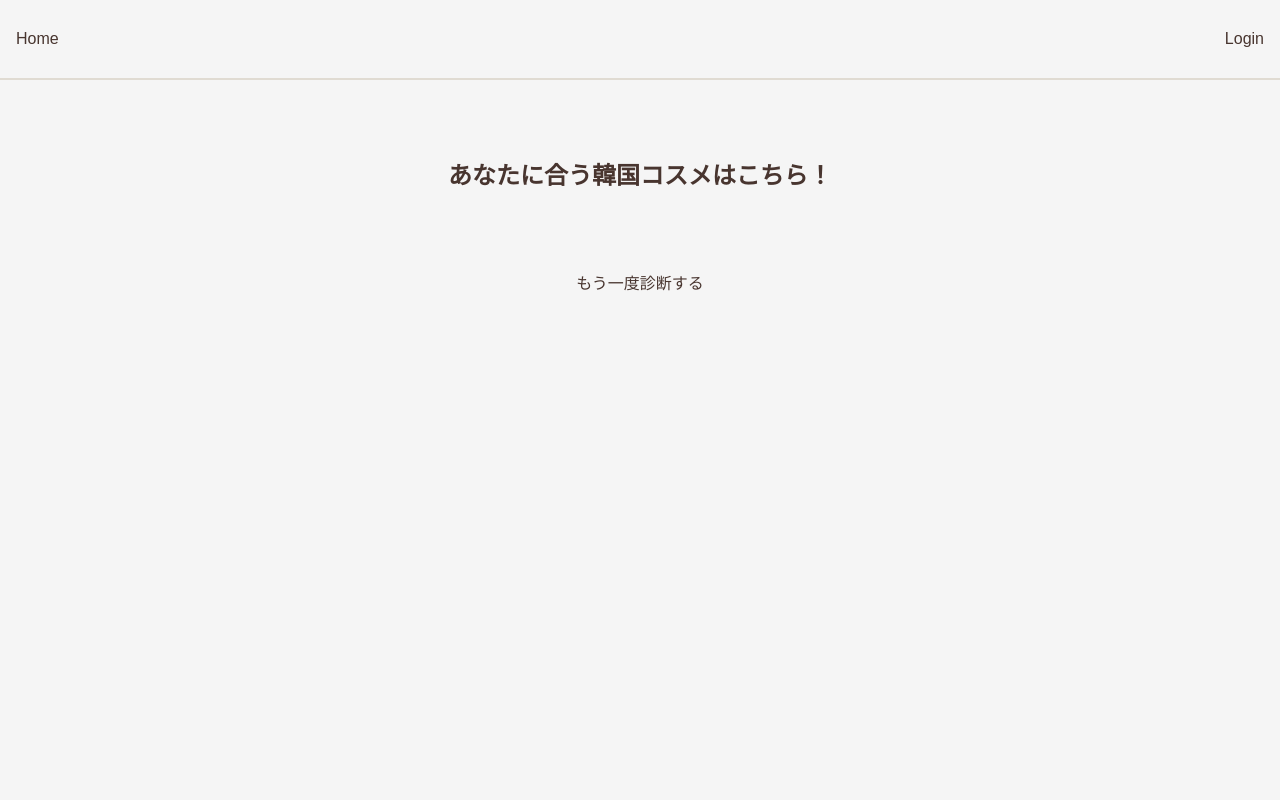
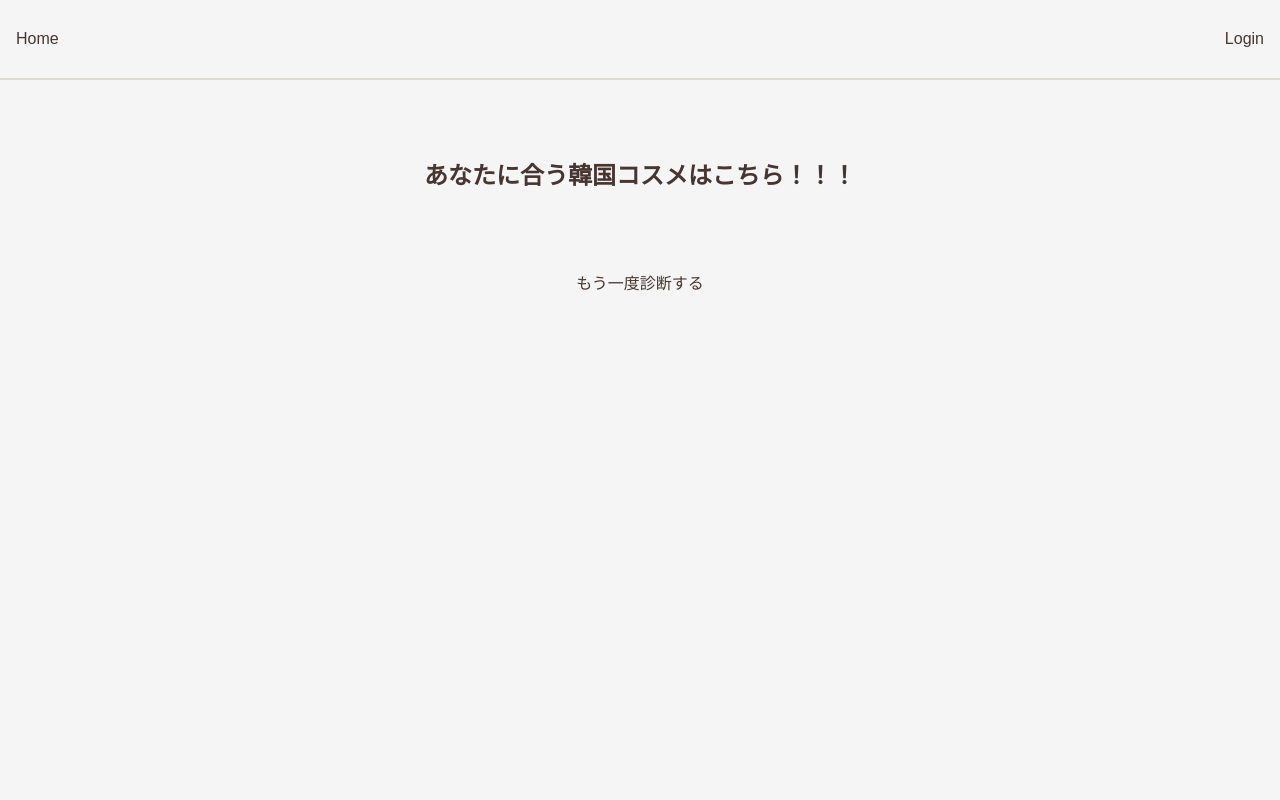
Before and after one commit to rk0325/korecare, a Next.js app in the folder front/: page /demonstration_result in a window 1280 px wide. Shown: the top 800 px of the page. Built offline with nearby package versions, Linux system fonts and the light colour scheme; no server answers; a web font is replaced by a local one.

Commit message:
[fix]デプロイエラー対応

```diff
--- a/front/app/components/demo/DemonstrationResult.tsx
+++ b/front/app/components/demo/DemonstrationResult.tsx
@@ -8,7 +8,7 @@ const DemonstrationResult = () => {
 	return (
 		<div className='bg-background-color min-h-screen text-text-color text-center'>
 			<p className="text-2xl font-bold text-center justify-between p-20">
-				あなたに合う韓国コスメはこちら！
+				あなたに合う韓国コスメはこちら！！！
       </p>
       <Link href='/first_demonstration'>
 			<p className="text-center justify-between">
```
